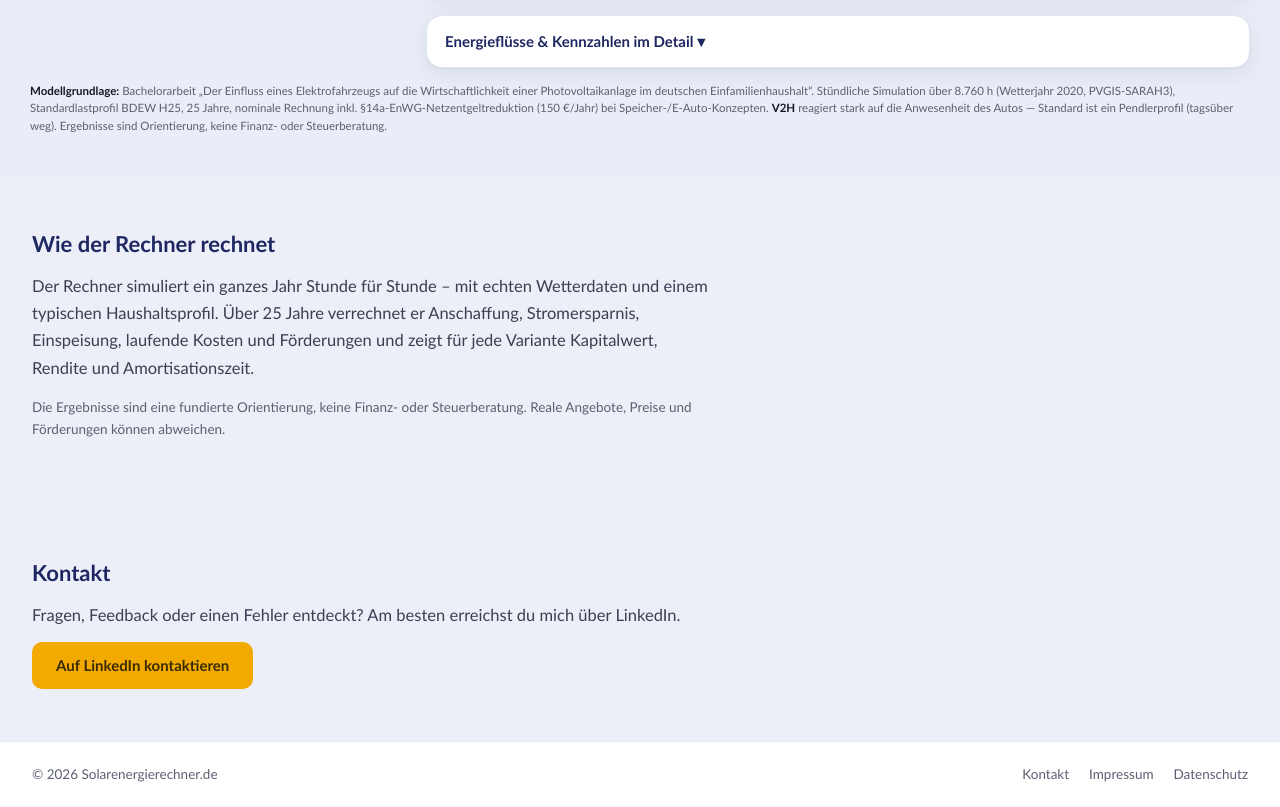
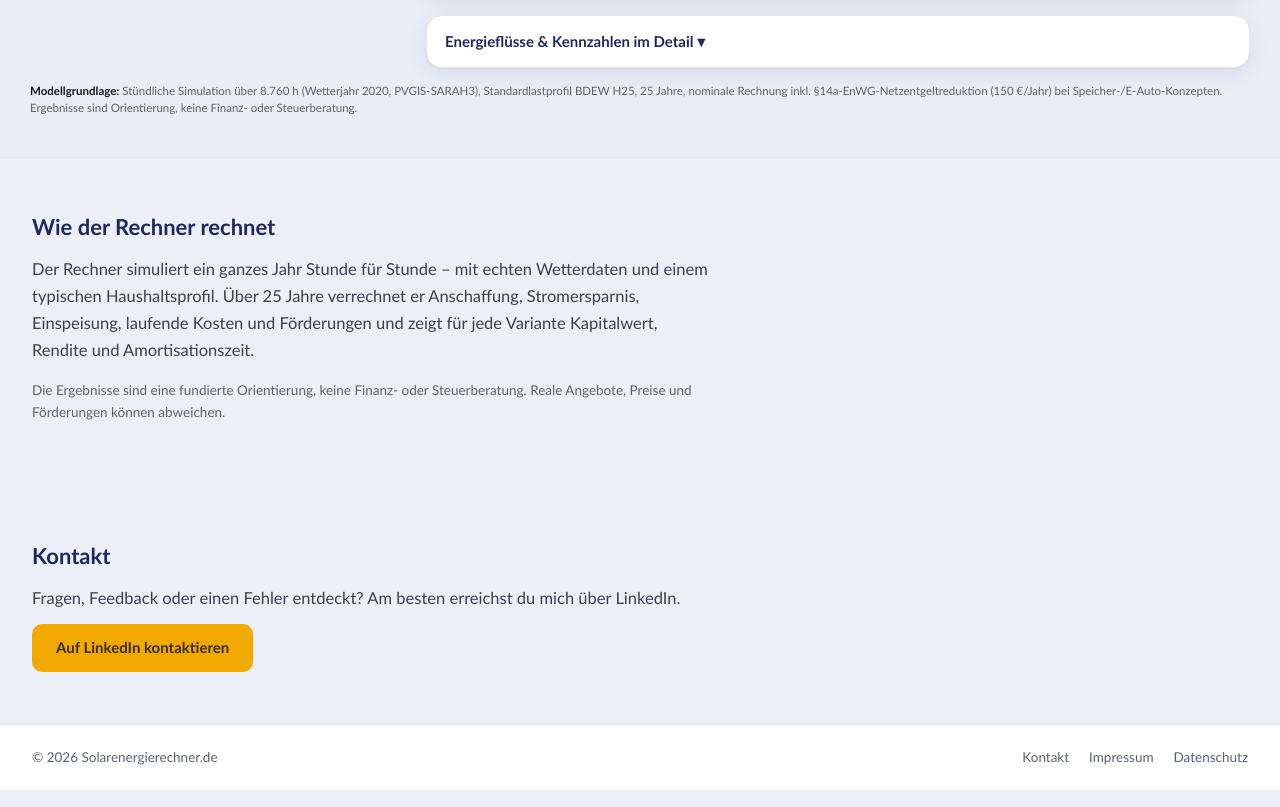
Before and after one commit to BigSchniedler/pvrechner, a plain HTML site: page index.html in a window 1280 px wide. Shown: the part 1985-2792 px from the top of the page. Drawn offline with Linux system fonts and the light colour scheme.

Commit message:
Update index.html

```diff
--- a/index.html
+++ b/index.html
@@ -501,8 +501,8 @@ document.getElementById("reset").addEventListener("click",()=>{
     document.getElementById("v_"+k).textContent=fmtVal(k,DEFS[k].d);fillStyle(el);});
   state.bess=true;state.ev=true;state.v2h=false;updateEnable();render();});
 document.getElementById("foot").innerHTML=
- "<b>Modellgrundlage:</b> Bachelorarbeit „Der Einfluss eines Elektrofahrzeugs auf die Wirtschaftlichkeit einer Photovoltaikanlage im deutschen Einfamilienhaushalt“. Stündliche Simulation über 8.760 h (Wetterjahr 2020, PVGIS-SARAH3), Standardlastprofil BDEW H25, 25 Jahre, nominale Rechnung inkl. §14a-EnWG-Netzentgeltreduktion (150 €/Jahr) bei Speicher-/E-Auto-Konzepten. "+
- "<b>V2H</b> reagiert stark auf die Anwesenheit des Autos — Standard ist ein Pendlerprofil (tagsüber weg). Ergebnisse sind Orientierung, keine Finanz- oder Steuerberatung.";
+ "<b>Modellgrundlage:</b> Stündliche Simulation über 8.760 h (Wetterjahr 2020, PVGIS-SARAH3), Standardlastprofil BDEW H25, 25 Jahre, nominale Rechnung inkl. §14a-EnWG-Netzentgeltreduktion (150 €/Jahr) bei Speicher-/E-Auto-Konzepten. "+
+ "Ergebnisse sind Orientierung, keine Finanz- oder Steuerberatung.";
 // ===== go =====
 initCharts();updateEnable();render();
 </script>
```
